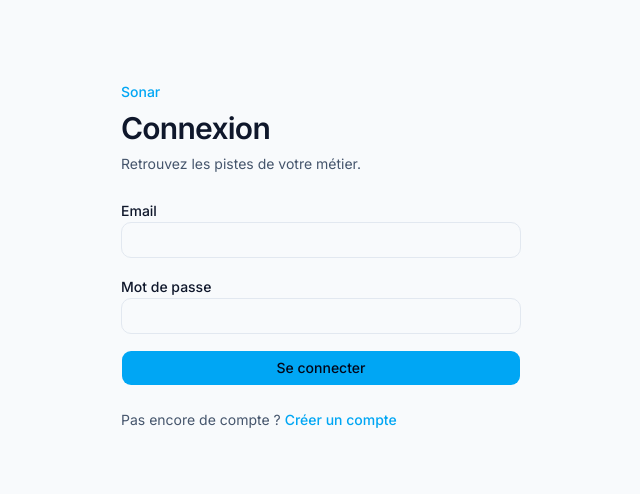
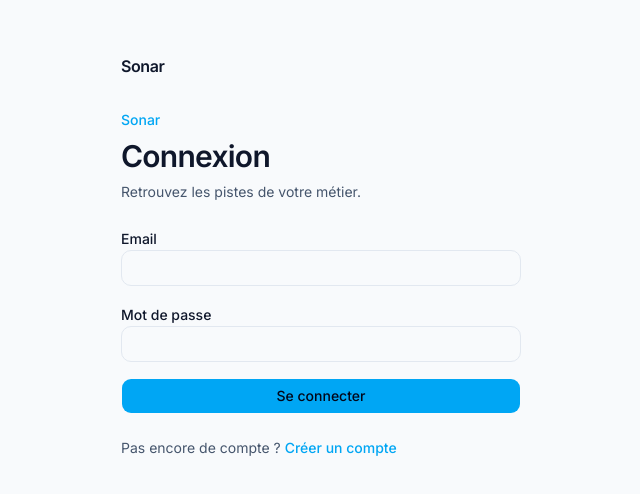
Before and after one commit to Maxime-Maguet/Sonar, a Next.js app in the folder apps/web/: page /login in a window 1280 px wide. Shown: the part 144-638 px from the top of the page, without its empty margins (319-959 px from the left). Built offline with nearby package versions, Linux system fonts and the light colour scheme.

Commit message:
feat(web): afficher la marque Sonar sur les pages de connexion et d'inscription (#24)

```diff
--- a/apps/web/app/login/page.tsx
+++ b/apps/web/app/login/page.tsx
@@ -1,5 +1,6 @@
 import { Suspense } from "react";
 import type { Metadata } from "next";
+import { BrandLink } from "@/components/brand-link";
 import { AuthForm, AuthFormFallback } from "@/components/auth-form";
 
 export const metadata: Metadata = {
@@ -9,6 +10,7 @@ export const metadata: Metadata = {
 export default function LoginPage() {
   return (
     <main className="mx-auto flex min-h-svh max-w-md flex-col justify-center px-6 py-16">
+      <BrandLink className="mb-8 self-start" />
       <Suspense fallback={<AuthFormFallback />}>
         <AuthForm mode="login" />
       </Suspense>
--- a/apps/web/app/register/page.tsx
+++ b/apps/web/app/register/page.tsx
@@ -1,5 +1,6 @@
 import { Suspense } from "react";
 import type { Metadata } from "next";
+import { BrandLink } from "@/components/brand-link";
 import { AuthForm, AuthFormFallback } from "@/components/auth-form";
 
 export const metadata: Metadata = {
@@ -9,6 +10,7 @@ export const metadata: Metadata = {
 export default function RegisterPage() {
   return (
     <main className="mx-auto flex min-h-svh max-w-md flex-col justify-center px-6 py-16">
+      <BrandLink className="mb-8 self-start" />
       <Suspense fallback={<AuthFormFallback />}>
         <AuthForm mode="register" />
       </Suspense>
--- /dev/null
+++ b/apps/web/components/brand-link.tsx
@@ -0,0 +1,14 @@
+import Link from "next/link";
+
+/** Marque « Sonar », lien vers l'accueil (menu et pages de connexion/inscription). */
+export function BrandLink({ className = "" }: { className?: string }) {
+  return (
+    <Link
+      href="/"
+      aria-label="Sonar, accueil"
+      className={`rounded-md outline-none focus-visible:ring-3 focus-visible:ring-ring/50 text-base font-semibold tracking-tight text-foreground ${className}`.trim()}
+    >
+      Sonar
+    </Link>
+  );
+}
--- a/apps/web/components/site-header.tsx
+++ b/apps/web/components/site-header.tsx
@@ -3,6 +3,7 @@
 import { Suspense } from "react";
 import Link from "next/link";
 import { usePathname, useSearchParams } from "next/navigation";
+import { BrandLink } from "@/components/brand-link";
 import { ModeToggle } from "@/components/mode-toggle";
 import { activeEntryHref, NAV_ENTRIES, signInHref } from "@/lib/navigation/navigation";
 
@@ -21,13 +22,7 @@ export function SiteHeader() {
         aria-label="Navigation"
         className="mx-auto flex max-w-3xl flex-wrap items-center gap-x-6 gap-y-2 px-6 py-3 text-sm"
       >
-        <Link
-          href="/"
-          aria-label="Sonar, accueil"
-          className={`${FOCUS} text-base font-semibold tracking-tight text-foreground`}
-        >
-          Sonar
-        </Link>
+        <BrandLink />
         <ul className="flex flex-wrap items-center gap-x-6 gap-y-2">
           {NAV_ENTRIES.map((entry) => (
             <li key={entry.href}>
```
